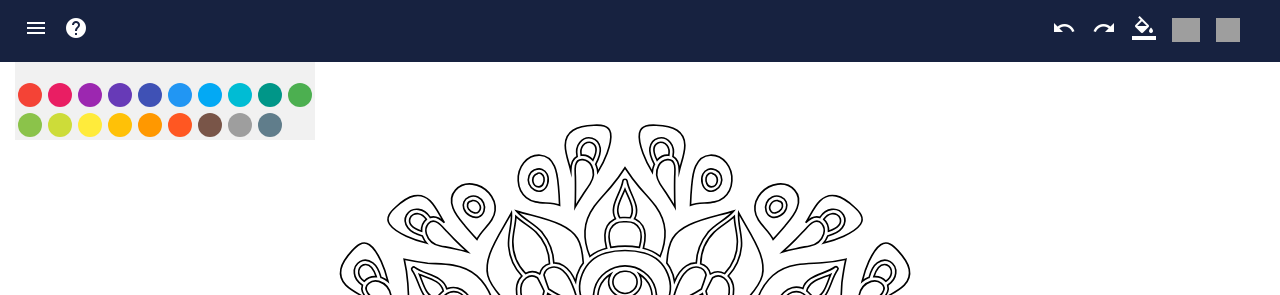
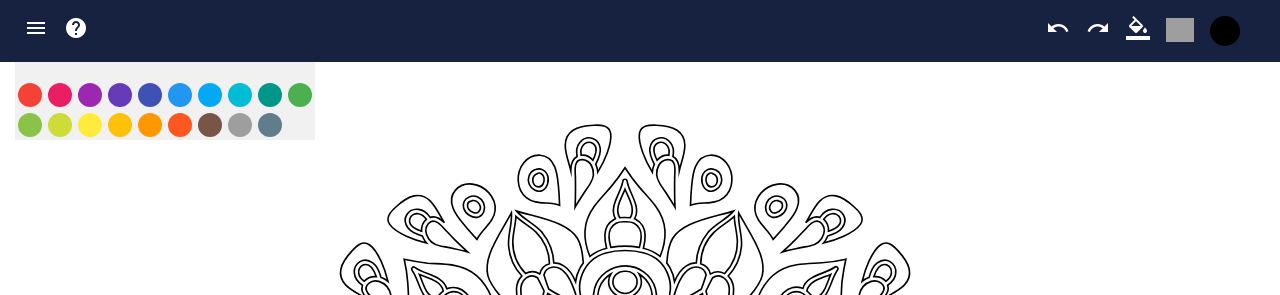
Before and after one commit to cs160-summer-2021/p3-starter-code-acruz101, a Django app: page /coloring/main in a window 1280 px wide. Shown: the top 295 px of the page. Run offline with Django 3.2, Linux system fonts and the light colour scheme; some libraries are stand-ins or nearby versions; grey boxes are pictures that could not be loaded.

Commit message:
Clicking on paint bucket reverts to black. Added color indicator

```diff
--- a/coloring/templates/coloring/main.html
+++ b/coloring/templates/coloring/main.html
@@ -66,6 +66,13 @@
         .lighter-blue-txt {
             color: #4175DA;
         }
+
+		.circle {
+			height: 30px;
+			width: 30px;
+			background-color: #000000;
+			border-radius: 50%;
+		}
 
        /* The side left navigation menu. Credits to W3Schools */
 		.sidenav {
@@ -178,7 +185,7 @@
                                 <span class="sr-only">(current)</span>
                             </a>
                         </li>
-                        <li class="nav-item active text-nowrap">
+                        <li class="nav-item active text-nowrap" onclick="selectDefault()">
                             <a class="nav-link">
 								<!-- Google icon src: -->
                                 <span class="material-icons white">format_color_fill</span>
@@ -190,11 +197,9 @@
 								<img src="https://www.iconsdb.com/icons/preview/white/eraser-xxl.png" style="width:28px;height:24px;">
 								<span class="sr-only">(current)</span></a>
                         </li>
-
-                        <li class="nav-item active text-nowrap" onclick="openNav()">
+						<li class="nav-item active text-nowrap">
                             <a class="nav-link">
-								<!-- Color palette icon src: https://www.flaticon.com/free-icon/palette_993814 by Freepik-->
-								<img src="https://image.flaticon.com/icons/png/512/993/993814.png" style="width:24px;height:24px;">
+								<div id="colorCircle" class="circle"></div>
 								<span class="sr-only">(current)</span></a>
                         </li>
                       </ul>
@@ -274,8 +279,14 @@
 			$container: $('#color-palette')
 		}
 
+		function selectDefault() {
+			cp.history.push("#000000");
+			$("#colorCircle").css("background-color", cp.history[cp.history.length - 1]);
+		}
+
 		function selectEraser() {
 			cp.history.push("#ffffff");
+			$("#colorCircle").css("background-color", cp.history[cp.history.length - 1]);
 		}
 
 		window.onload = function() {
@@ -287,8 +298,6 @@
 				lastClicked: null,
 				filePath: '/static/coloring/images/mandala-freepik.svg'
 			};
-
-
 
 			function myCustomInteraction() {
 				var tool = new paper.Tool();
@@ -323,6 +332,7 @@
 					$swatch.click(function(){
 						// add color to the color palette history
 					  	cp.history.push($(this).css("background-color"));
+						$("#colorCircle").css("background-color", cp.history[cp.history.length - 1]);
 					});
 					cp.$container.append($swatch);
 				}
```
